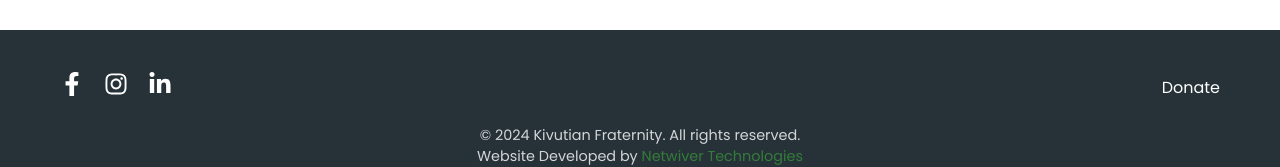
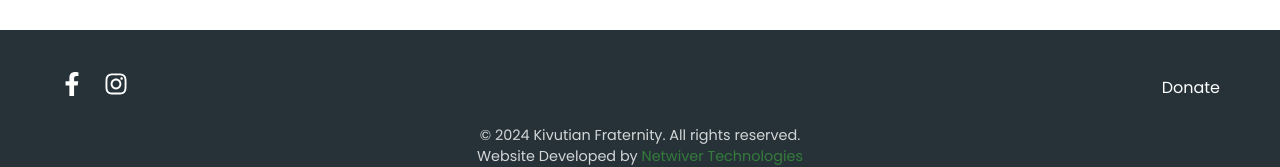
Before and after one commit to Netwiver-dev/kuvatian-website, a React (Vite) app: page / in a window 1280 px wide. Shown: the part 4063-4230 px from the top of the page. Built offline with nearby package versions, Linux system fonts and the light colour scheme.

Commit message:
Updated footer

```diff
--- a/src/components/Footer.jsx
+++ b/src/components/Footer.jsx
@@ -1,6 +1,6 @@
 import React from "react";
 import "../assets/css/Footer.css";
-import { FaFacebookF, FaInstagram, FaLinkedinIn } from "react-icons/fa";
+import { FaFacebookF, FaInstagram } from "react-icons/fa";
 
 const Footer = () => {
   return (
@@ -8,7 +8,7 @@ const Footer = () => {
       <div className="footer-content">
         <div className="social-links">
           <a
-            href="https://facebook.com"
+            href="https://facebook.com/profile.php?id=61550623551815"
             target="_blank"
             rel="noopener noreferrer"
             aria-label="Facebook"
@@ -16,21 +16,14 @@ const Footer = () => {
             <FaFacebookF />
           </a>
           <a
-            href="https://instagram.com"
+            href="https://www.instagram.com/kivutian_fraternity/"
             target="_blank"
             rel="noopener noreferrer"
             aria-label="Instagram"
           >
             <FaInstagram />
           </a>
-          <a
-            href="https://linkedin.com"
-            target="_blank"
-            rel="noopener noreferrer"
-            aria-label="LinkedIn"
-          >
-            <FaLinkedinIn />
-          </a>
+
         </div>
         <div className="legal-links">
           <a href="#donate">Donate</a>
```
